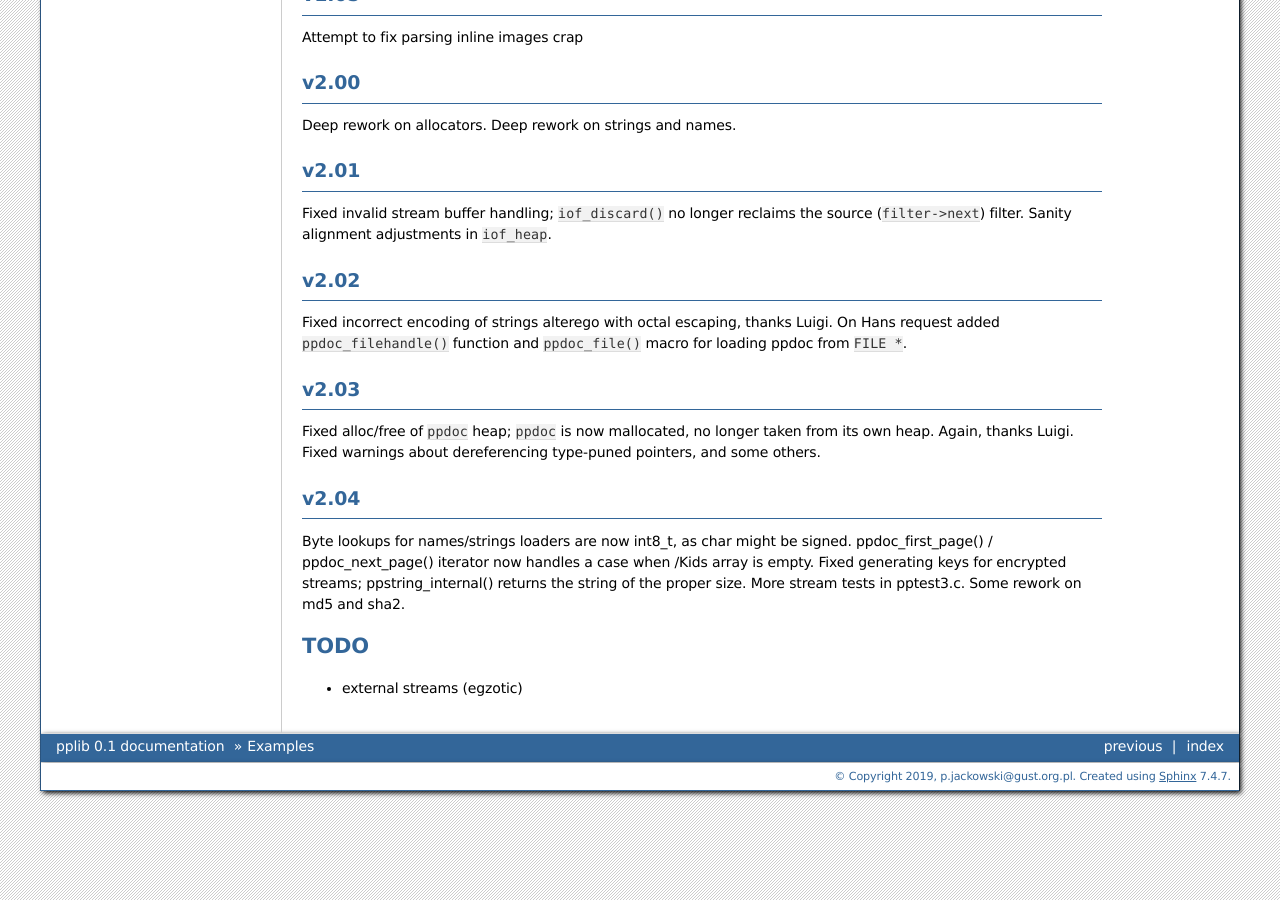
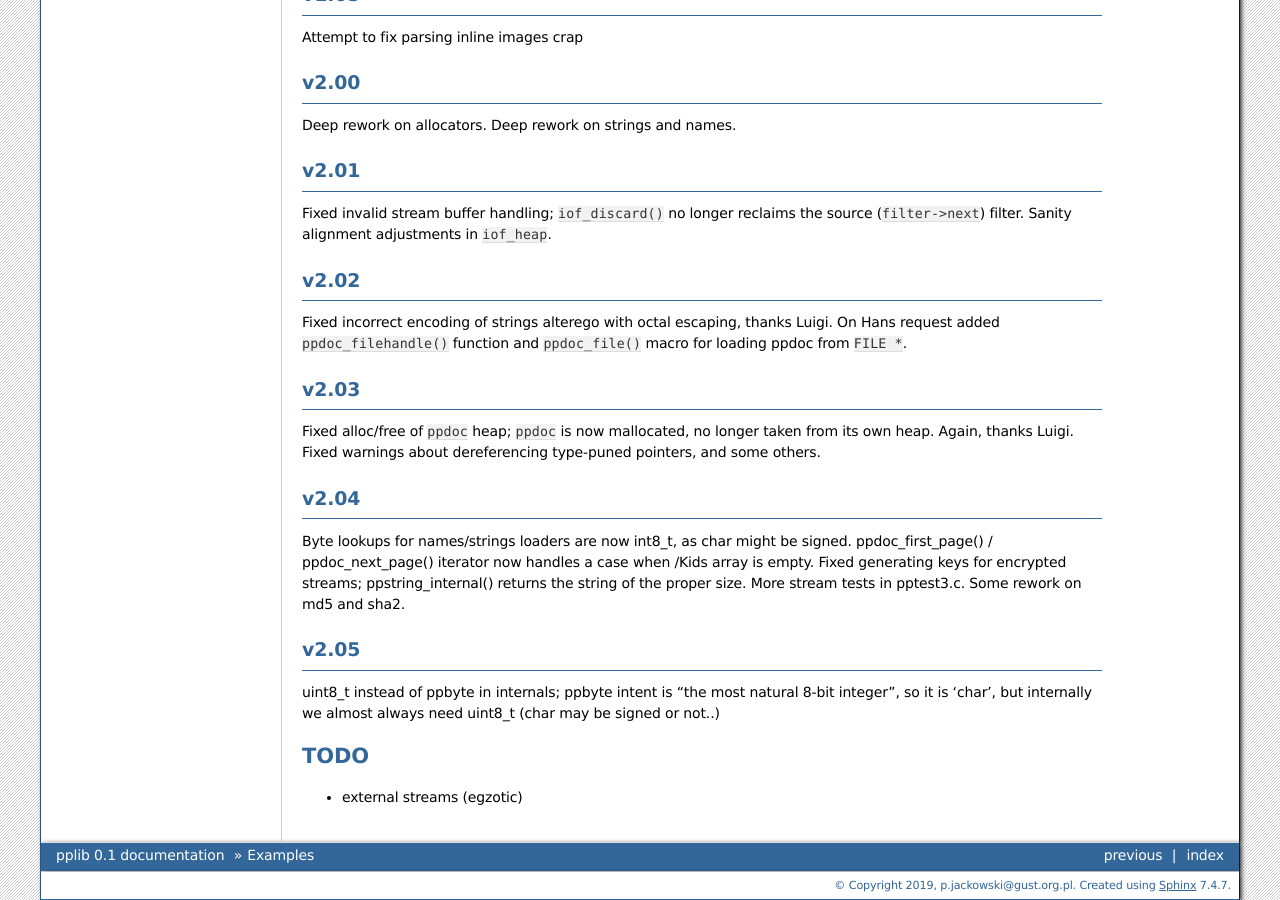
Before and after one commit to contextgarden/pplib, a Sphinx documentation site: the page built from doc/ppcode.rst, in a window 1280 px wide and 900 px high, scrolled down 1527 px. Built offline with Sphinx 7.4.7, drawn with Linux system fonts in a browser that asks for light colours.

```diff
--- a/doc/ppcode.rst
+++ b/doc/ppcode.rst
@@ -90,6 +90,11 @@ Fixed generating keys for encrypted streams; ppstring_internal() returns the str
 More stream tests in pptest3.c.
 Some rework on md5 and sha2.
 
+v2.05
+-----
+uint8_t instead of ppbyte in internals; ppbyte intent is "the most natural 8-bit integer", so it is 'char',
+but internally we almost always need uint8_t (char may be signed or not..)
+
 TODO
 ====
 - external streams (egzotic)
```
Also changed, not shown: 7 other files.
